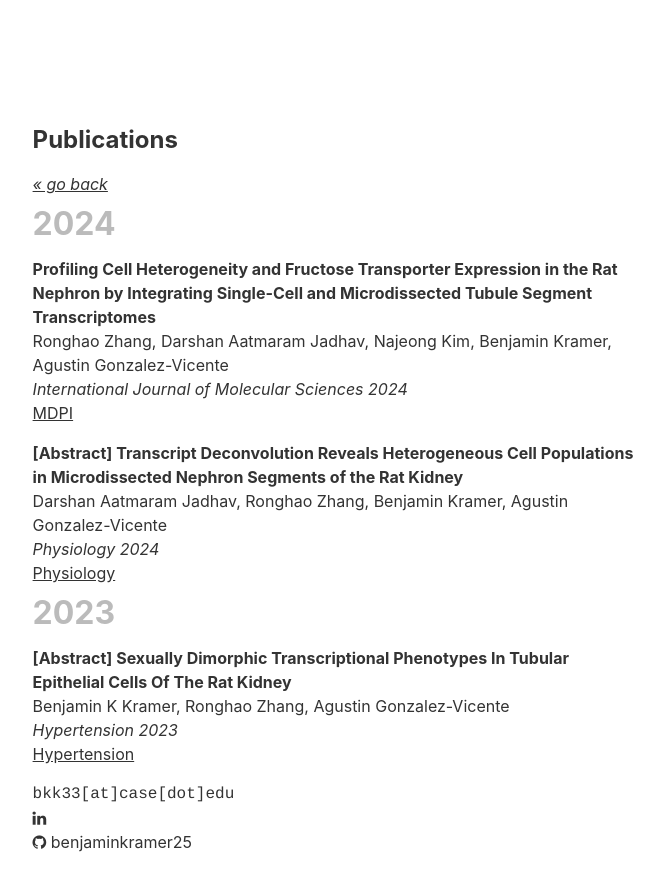
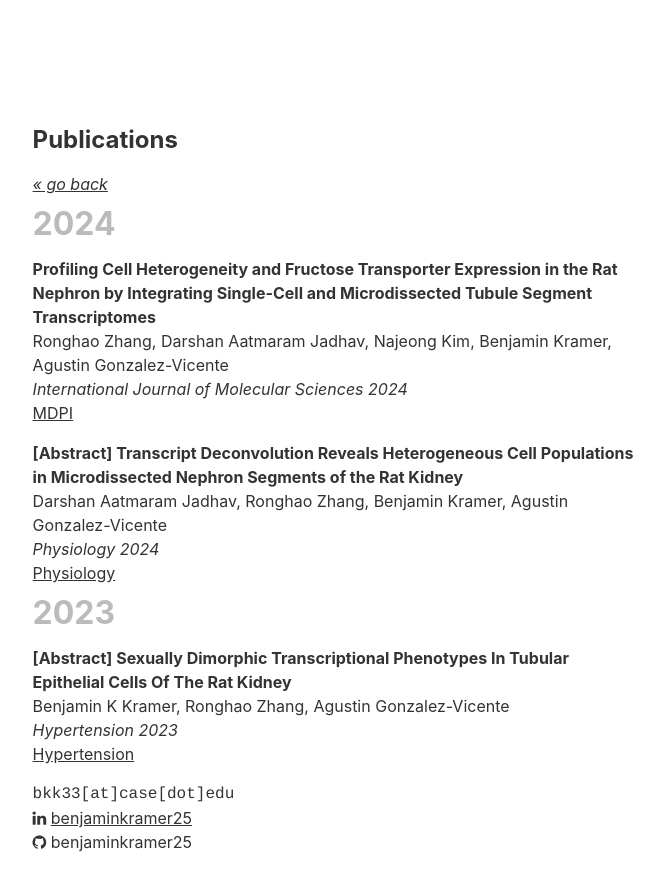
Before and after one commit to benjaminkramer64/benjaminkramer25.github.io, a Jekyll site: the page built from publications.md, in a window 1280 px wide. Shown: the top 891 px of the page, without its empty margins (313-977 px from the left). Built offline with Jekyll 4.4.1, drawn with Linux system fonts in a browser that asks for light colours.

Commit message:
Update home.html

```diff
--- a/_layouts/home.html
+++ b/_layouts/home.html
@@ -14,8 +14,8 @@
         <ul>
           <li id="email">{{ site.email }}</li>
           <li> <i class="fa fa-linkedin"></i>
-            <a href="https://linkedin.com/in/benjaminkramer111" id="linkedin" target="_blank">
-            {{ site.linkedin_username }}
+            <a href="https://linkedin.com/in/benjaminkramer25" id="linkedin" target="_blank">
+            benjaminkramer25
             </a>
           </li>
           <li> <i class="fa fa-github"></i>
```
